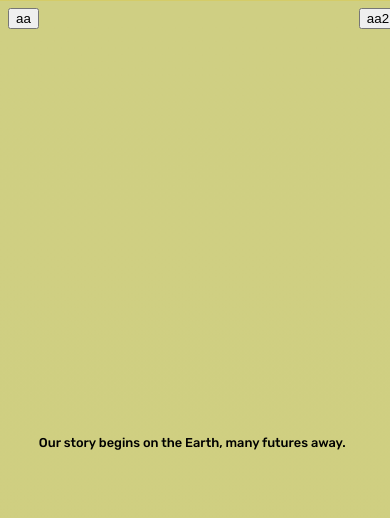
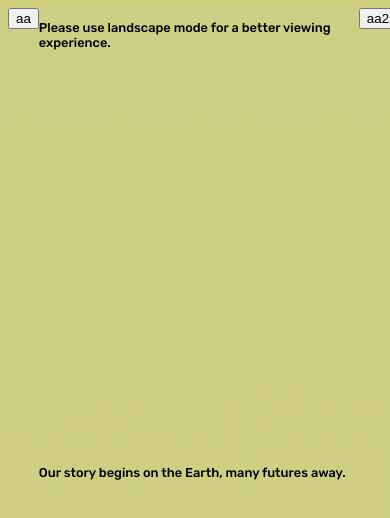
Before and after one commit to Volfy/csspoem, a plain HTML site: page index.html in a window 390 px wide. Shown: the top 518 px of the page. Drawn offline with Linux system fonts and the light colour scheme.

Commit message:
update to current

```diff
--- a/index.html
+++ b/index.html
@@ -5,12 +5,14 @@
     <meta http-equiv="X-UA-Compatible" content="IE=edge">
     <meta name="viewport" content="width=device-width, initial-scale=1.0">
     <link rel="stylesheet" href="styles.css">
+    <script src="main.js" defer></script>
     <title>Css Poem</title>
 </head>
 <body>
     <div class="wrapper">
         <div class="left"><button>aa</button></div>
     <div class="container">
+        <div id="landscape-warning" hidden>Please use landscape mode for a better viewing experience.</div>
         <!---
             <p>Our story begins on the Earth, many futures away.
         <br>Mass desertification has turned all but a few civilizations to dust, but humanity has persisted nonetheless.
--- /dev/null
+++ b/main.js
@@ -0,0 +1,11 @@
+const landscape_warning = document.querySelector("#landscape-warning");
+
+const check_ratio = () => {
+    if (window.innerWidth < window.innerHeight) {
+        landscape_warning.style.cssText = "display: block; position: sticky; top: 20px;";
+    } else {
+        landscape_warning.style.cssText = "display: none";
+    }
+}
+check_ratio();
+window.onresize = check_ratio;
--- a/styles.css
+++ b/styles.css
@@ -12,6 +12,7 @@ body {
     grid-template-columns: 1fr 1600px 1fr;
     grid-template-rows: repeat(auto-fit, minmax(200px, 1fr));
     grid-template-areas:
+    "warn warn warn"
     "left st-one right"
     ". st-two ."
     ". st-three ."
@@ -33,6 +34,10 @@ body {
 }
 span {
     display:block;
+}
+
+#landscape-warning {
+    grid-area: warn;
 }
 .st, .fake-side {
     margin-top: 100vh;
```
